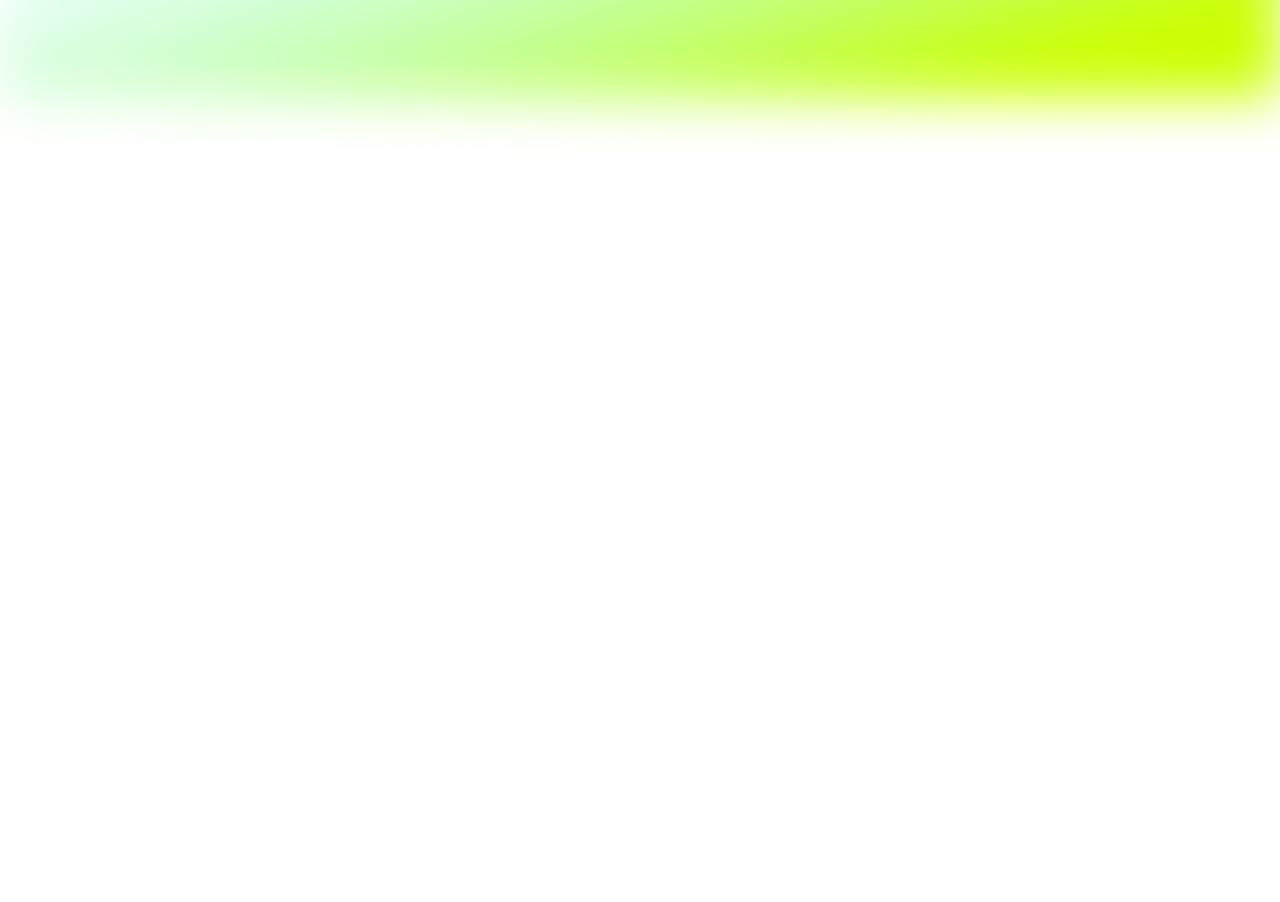
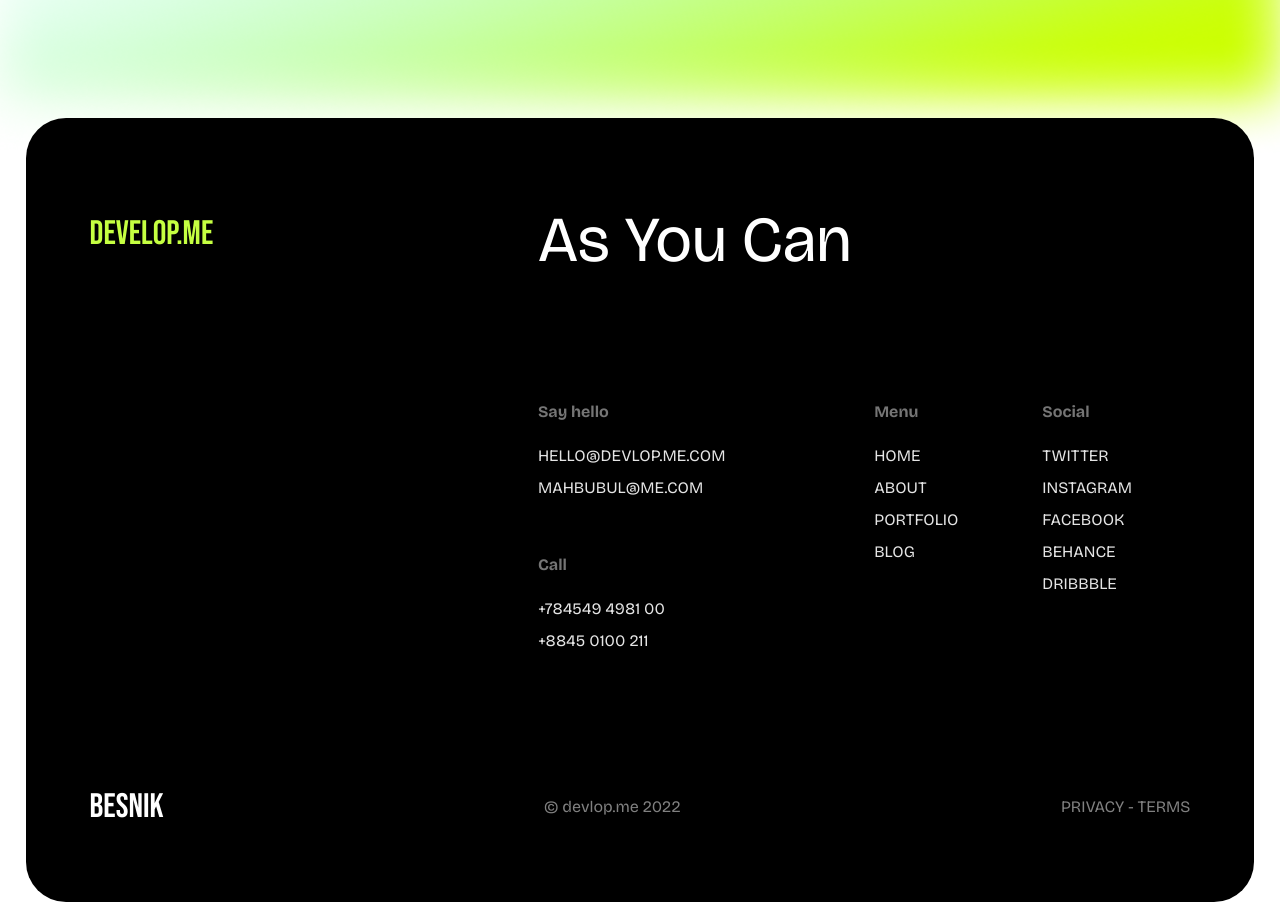
Before and after one commit to jmjubaer/develop.me, a Next.js app: page / in a window 1280 px wide. Shown: the part 3739-4641 px from the top of the page. Before the commit the page ends 3897 px from the top, so only its background shows below. Built offline with nearby package versions, Linux system fonts and the light colour scheme.

Commit message:
complete all

```diff
--- a/src/app/page.tsx
+++ b/src/app/page.tsx
@@ -14,7 +14,7 @@ const HomePage = () => {
             <Experience />
             <WorkProcess/>
             <ContactUs/>
-            {/* <Footer></Footer> */}
+            <Footer></Footer>
         </div>
     );
 };
--- a/src/components/shered/Footer.tsx
+++ b/src/components/shered/Footer.tsx
@@ -5,17 +5,17 @@ const Footer = () => {
     return (
         <footer className='bg-black main_container secondary_section_bg -mt-10'>
             <div className='grid grid-cols-5 gap-5'>
-                <div className='col-span-2'>
+                <div className='sm:col-span-2 col-span-5'>
                     <Link
                         href={"/"}
                         className='font-secondary text-[34px] text-[#C5FF41]'>
                         DEVELOP.ME
                     </Link>
                 </div>
-                <div className='col-span-3 '>
-                    <h3 className='text-[64px] leading-none'>As You Can</h3>
-                    <div className='grid grid-cols-4 gap-5 my-32'>
-                        <div className='col-span-2'>
+                <div className='sm:col-span-3 col-span-5'>
+                    <h3 className='sm:text-[64px] text-5xl leading-none'>As You Can</h3>
+                    <div className='grid grid-cols-4 gap-5 sm:my-32 my-16'>
+                        <div className='col-span-4 md:col-span-2'>
                             <h3 className='text-[#757575] font-bold'>
                                 Say hello
                             </h3>
@@ -36,14 +36,14 @@ const Footer = () => {
                                 +8845 0100 211
                             </p>
                         </div>{" "}
-                        <div className=''>
+                        <div className='col-span-2 md:col-span-1'>
                             <h3 className='text-[#757575] font-bold'>Menu</h3>
                             <p className='text-[#E4E4E4] mt-5'>HOME</p>
                             <p className='text-[#E4E4E4] mt-2'>ABOUT</p>
                             <p className='text-[#E4E4E4] mt-2'>PORTFOLIO</p>
                             <p className='text-[#E4E4E4] mt-2'>BLOG</p>
                         </div>{" "}
-                        <div className=''>
+                        <div className='col-span-2 md:col-span-1'>
                             <h3 className='text-[#757575] font-bold'>Social</h3>
                             <p className='text-[#E4E4E4] mt-5'>TWITTER</p>
                             <p className='text-[#E4E4E4] mt-2'>INSTAGRAM</p>
@@ -54,13 +54,12 @@ const Footer = () => {
                     </div>
                 </div>
             </div>
-            <div className='flex items-center justify-between'>
-                <h3 className='font-secondary text-[34px] '>
-                    BESNIK
-                </h3>
-                <p className="opacity-50">© devlop.me 2022</p>
-                <div className="opacity-50">
-                        <Link href={"/"}>PRIVACY</Link> - <Link href={"/"}>TERMS</Link>
+            <div className='sm:flex items-center justify-between'>
+                <h3 className='font-secondary text-[34px] '>BESNIK</h3>
+                <p className='opacity-50'>© devlop.me 2022</p>
+                <div className='opacity-50'>
+                    <Link href={"/"}>PRIVACY</Link> -{" "}
+                    <Link href={"/"}>TERMS</Link>
                 </div>
             </div>
         </footer>
```
